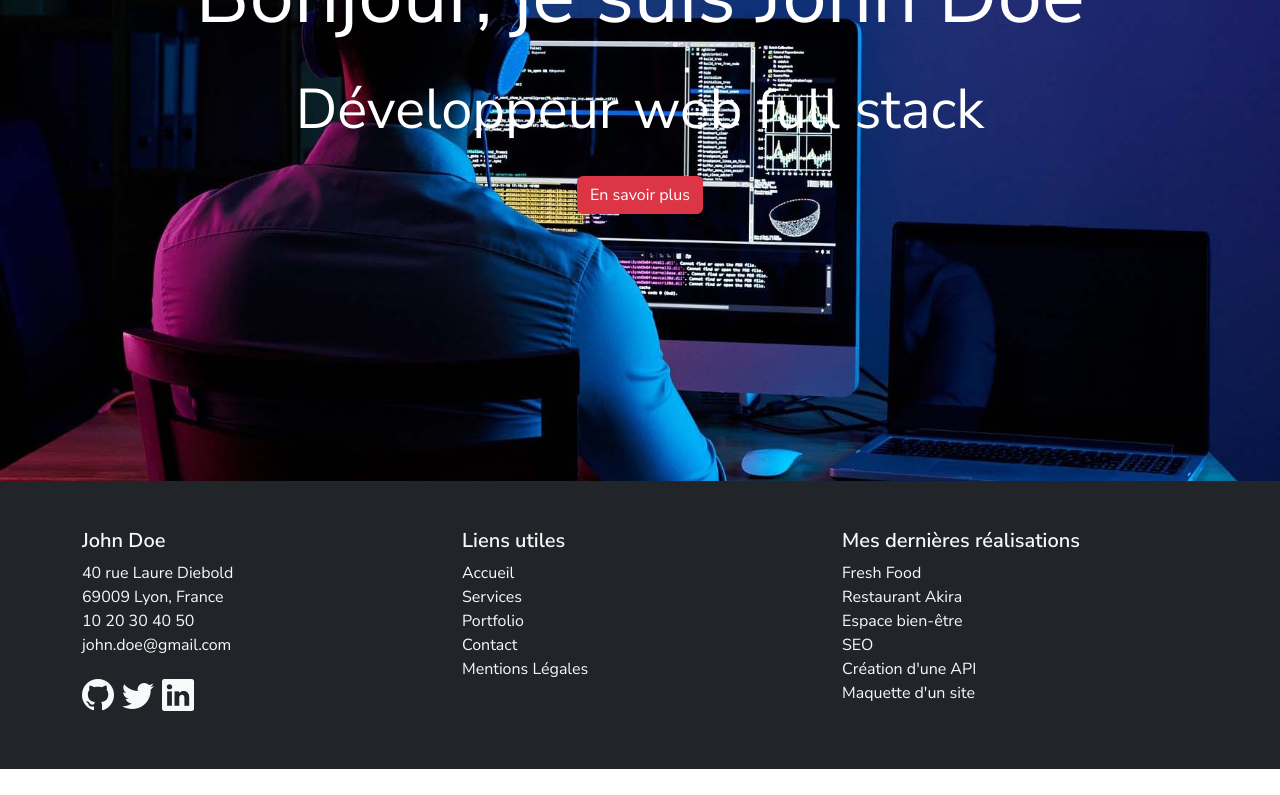
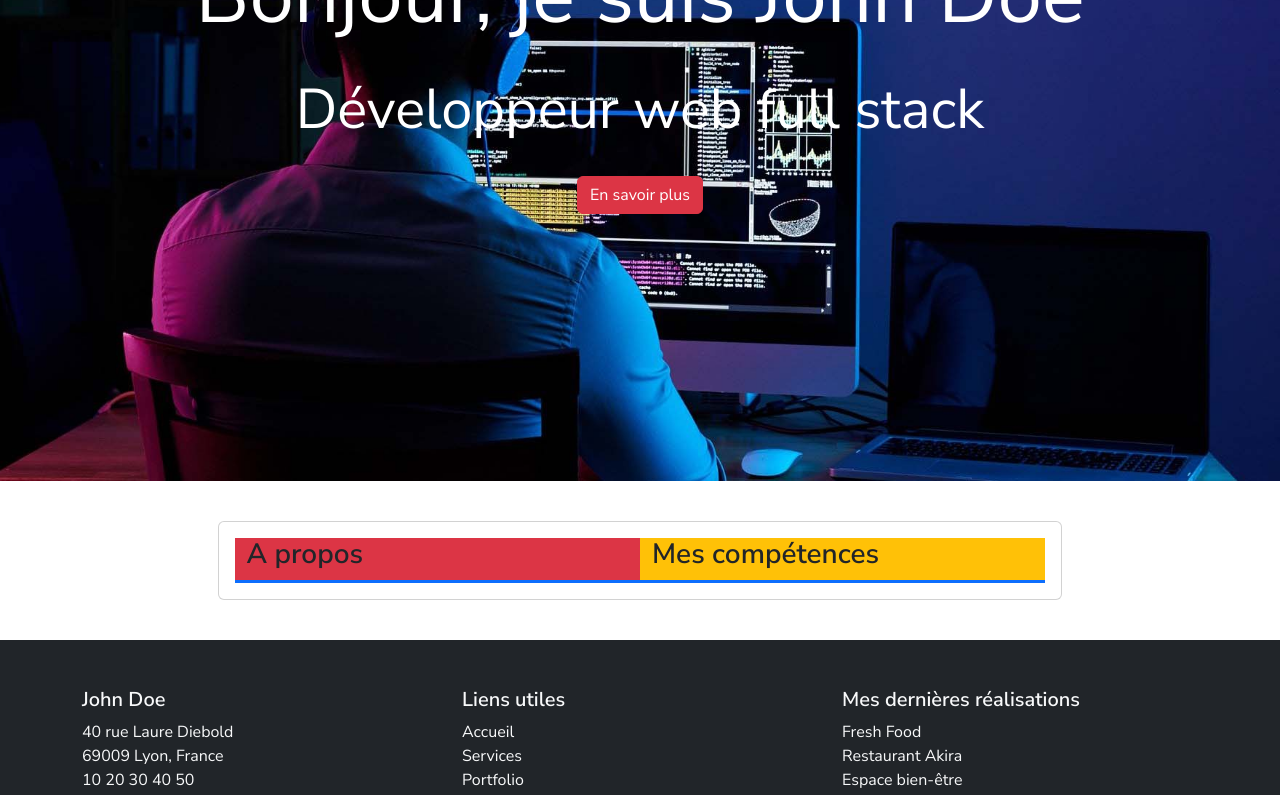
Before and after one commit to guillaumebertil/evaluation-portfolio-react, a React (Create React App) app: page / in a window 1280 px wide. Shown: the part 375-1170 px from the top of the page. Before the commit the page ends 1144 px from the top, so only its background shows below. Built offline with nearby package versions, Linux system fonts and the light colour scheme; no server answers.

Commit message:
feat: ajout de la section présentation

```diff
--- /dev/null
+++ b/src/components/ProfilCard.jsx
@@ -0,0 +1,23 @@
+function ProfilCard() {
+    return (
+        <div className='card' style={{ width: '66%', maxWidth: '1200px', margin: '5vh auto' }}>
+            <div className='card-body'>
+                <div className='container'>
+                    <div className='row'>
+                        {/* À propose */}
+                        <div className='col-lg-6 col-12 border-bottom border-primary border-3 bg-danger'>
+                            <h3>A propos</h3>
+                        </div>
+
+                        {/* Mes compétences */}
+                        <div className='col-lg-6 col-12 border-bottom border-primary border-3 bg-warning'>
+                            <h3>Mes compétences</h3>
+                        </div>
+                    </div>
+                </div>
+            </div>
+        </div>
+    );
+}
+
+export default ProfilCard;
--- a/src/components/ProfilModal.jsx
+++ b/src/components/ProfilModal.jsx
@@ -8,7 +8,7 @@ function ProfilModal() {
     const handleClose = () => setShow(false);
     const handleShow = () => setShow(true);
 
-    const [user, setUser] = useState([]);
+    const [user, setUser] = useState(null);
 
     const getUsers = async () => {
         const res = await fetch('https://api.github.com/users/github-john-doe')
@@ -26,12 +26,13 @@ function ProfilModal() {
             En savoir plus
         </Button>
 
-        <Modal show={show} onHide={handleClose} aria-labelledby='contained-modal-title-vcenter' centered dialogClassName='modal-lg'>
+        <Modal show={show} onHide={handleClose} centered size="lg">
             <Modal.Header closeButton>
                 <Modal.Title id='contained-modal-title-vcenter'>Mon profil GitHub</Modal.Title>
             </Modal.Header>
 
             <Modal.Body className='modal-body'>
+                {user ? (
                     <div className='d-flex align-items-center'>
                         {/* Avatar */}
                         <img src={user.avatar_url} alt="Avatar de John Doe" className='avatar'/>
@@ -40,30 +41,33 @@ function ProfilModal() {
                         <ul className='list-unstyled'>
                             {/* User */}
                             <li className='pb-1 ps-2 mb-1 border-bottom border-secondary'>
-                            <i class="bi bi-person"></i> <a href={user.html_url} target='_blank' rel='noopener noreferrer nofollow'>{user.name}</a>
+                                <i className='bi bi-person'></i> <a href={user.html_url} target='_blank' rel='noopener noreferrer nofollow'>{user.name}</a>
                             </li>
                             {/* Localisation */}
                             <li className='pb-1 ps-2 mb-1 border-bottom border-secondary'>
-                            <i class="bi bi-geo-alt"></i>
+                                <i className='bi bi-geo-alt'>{user.location}</i>
                             </li>
                             {/* Bio */}
                             <li className='pb-1 ps-2 mb-1 border-bottom border-secondary'>
-                            <i class="bi bi-card-text"></i> {user.bio}
+                                <i className='bi bi-card-text'></i> {user.bio}
                             </li>
                             {/* Repositories */}
-                        <li className='pb-1 ps-2 border-bottom border-secondary'>
-                            <i class="bi bi-box"></i> Repositories : {user.public_repos}
+                            <li className='pb-1 ps-2 mb-1 border-bottom border-secondary'>
+                                <i className='bi bi-box'></i> Repositories : {user.public_repos}
                             </li>
                             {/* Follwers */}
-                        <li className='pb-1 ps-2 border-bottom border-secondary'>
-                            <i class="bi bi-people"></i> Followers : {user.followers}
+                            <li className='pb-1 ps-2 mb-1 border-bottom border-secondary'>
+                                <i className='bi bi-people'></i> Followers : {user.followers}
                             </li>
                             {/* Following */}
                             <li className='ps-2'>
-                            <i class="bi bi-people"></i> Following : {user.following}
+                                <i className='bi bi-people'></i> Following : {user.following}
                             </li>
                         </ul>
                     </div>
+                ) : (
+                    <p>Chargement...</p>
+                )}
 
             </Modal.Body>
 
--- a/src/pages/Home.jsx
+++ b/src/pages/Home.jsx
@@ -1,9 +1,11 @@
 import Hero from "../components/Hero";
+import ProfilCard from "../components/ProfilCard";
 
 const Home = () => {
     return (
         <div>
             <Hero />
+            <ProfilCard />
         </div>
     );
 }
```
Lines whose indentation alone changed are shown as unchanged.
